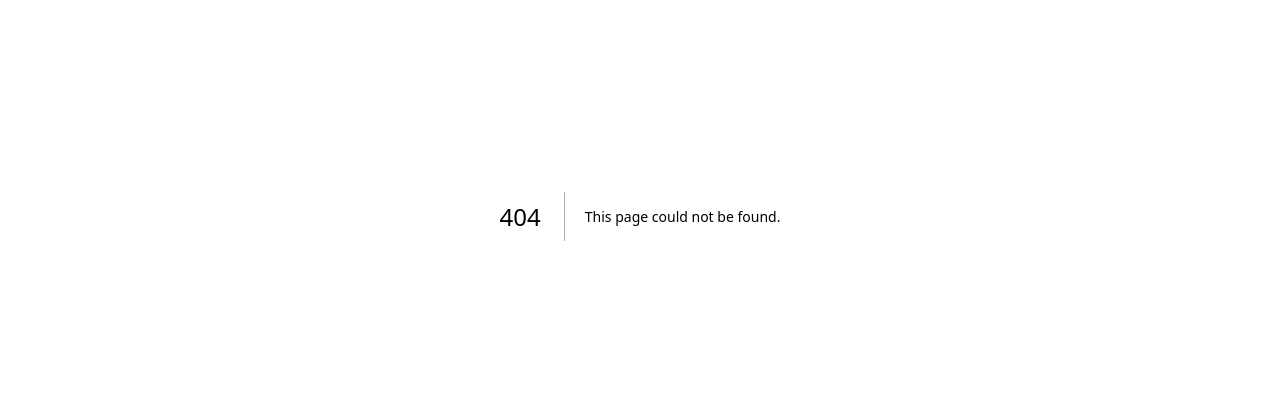
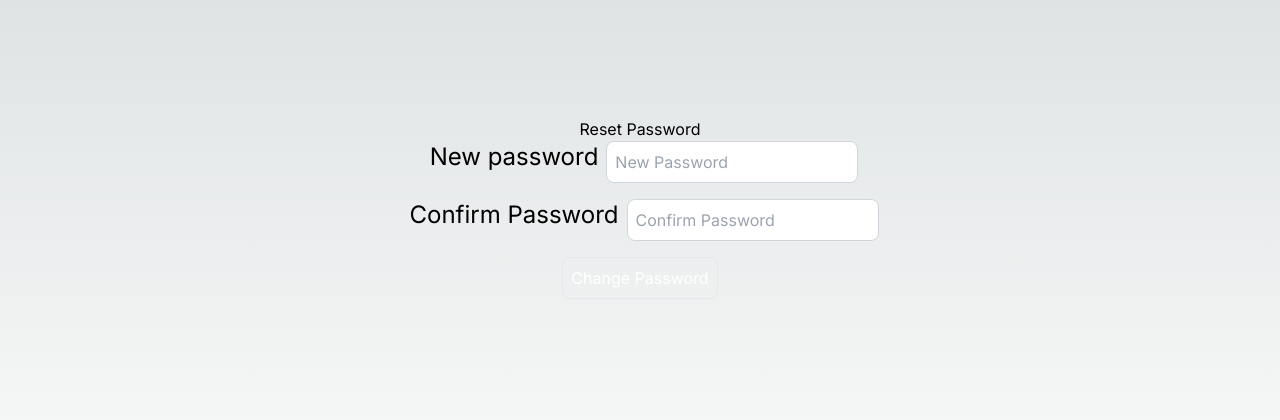
Before and after one commit to Brian-Mwangi-developer/NextjsApp, a Next.js app: page /resetpassword in a window 1280 px wide. Before the commit this address had no page. Shown: the part 184-604 px from the top of the page. Built offline with nearby package versions, Linux system fonts and the light colour scheme.

Commit message:
user can request for password reset and will receive email with reset link and it uses cookies to verify if user is allowed to change password

```diff
--- /dev/null
+++ b/src/app/api/users/forgotpassword/route.ts
@@ -0,0 +1,33 @@
+import {connect} from "@/dbConfig/db";
+import { sendEmail } from "@/helpers/mailer";
+import User from "@/models/userModel";
+import { NextRequest,NextResponse } from "next/server";
+
+
+connect();
+
+export async function POST(request:NextRequest){
+    try {
+        const reqBody = await request.json();
+        const {email} = reqBody;
+        if (!email) {
+            return NextResponse.json({ message: "Email is required.", success: false }, { status: 400 });
+          }
+        console.log(email);
+
+        //check if the email is valid
+        const user = await User.findOne({email})
+
+        if (user){
+            await sendEmail({email,emailType:"RESET",userId:user._id})
+            return NextResponse.json({message:"Email sent to user ",
+             success:true,email})
+        }else{
+            return NextResponse.json({message:"User not found",success:false})
+        }
+
+    } catch (error:any) {
+        NextResponse.json({error:error.message},{status:500});
+
+    }
+}
--- /dev/null
+++ b/src/app/api/users/resetpassword/route.ts
@@ -0,0 +1,38 @@
+import { connect } from "@/dbConfig/db";
+import User from "@/models/userModel";
+import { NextResponse, NextRequest } from "next/server";
+import bcryptjs from "bcryptjs";
+connect();
+
+export async function POST(request: NextRequest) {
+    try {
+        const requestData = await request.json();
+        const { token, newPassword, confirmPassword } = requestData;
+        console.log(requestData);
+
+        //hash the new  password
+        const salt = await bcryptjs.genSalt(10);
+        const hashedPassword = await bcryptjs.hash(newPassword, salt)
+        console.log(hashedPassword);
+        const user = await User.findOneAndUpdate({
+            forgotPasswordToken: token,
+            // forgotPasswordExpiry: { $gt: new Date() }, // Check token expiry
+            password: hashedPassword
+        })
+        if (!user) {
+            return NextResponse.json({ error: "Invalid token" }, { status: 400 })
+        }
+
+        user.forgotPasswordToken = undefined;
+        user.forgotPasswordExpiry = undefined;
+        await user.save();
+
+        return NextResponse.json({
+            message: "Password  is changed succesfully",
+            success: true
+        })
+
+    } catch (error: any) {
+        NextResponse.json({ error: error.message }, { status: 500 });
+    }
+}
--- /dev/null
+++ b/src/app/forgotpassword/page.tsx
@@ -0,0 +1,40 @@
+"use client"
+
+import axios from "axios";
+import React, { useEffect } from "react";
+
+export default function ForgotPasswordPage() {
+    const [email, setEmail] = React.useState('');
+    const [loading, setLoading] = React.useState(false)
+
+    const handleEmailsend = async () => {
+
+        try {
+            setLoading(true)
+            const response = await axios.post("/api/users/forgotpassword", {email})
+            console.log("Email sent successfully", response.data)
+
+        } catch (error: any) {
+            console.log("Email sending failed", error.message);
+
+        } finally {
+            setLoading(false);
+        }
+    }
+    return (
+        <div className="flex flex-col items-center justify-center min-h-screen py-2">
+            <label htmlFor="email"> please input your Email</label>
+            <br />
+            <h1>{loading ? "Processing" : ""}</h1>
+            <br />
+            <input
+                className="p-2 border border-gray-300 rounded-lg mb-4 focus:outline-none focus:border-gray-600 text-black"
+                type="text"
+                id="email"
+                value={email}
+                onChange={(e) => setEmail(e.target.value)}
+                placeholder="email" />
+            <button className="p-2 border border-gray-200 rounded-lg mb-4 focus:outline-none focus:border-gray-600 text-white" onClick={handleEmailsend}>{loading ? "Processing" : "Send"}</button>
+        </div>
+    )
+}
--- a/src/app/login/page.tsx
+++ b/src/app/login/page.tsx
@@ -64,6 +64,7 @@ export default function LoginPage(){
            placeholder="password" />
            <button className="p-2 border border-gray-200 rounded-lg mb-4 focus:outline-none focus:border-gray-600 text-white" onClick={onLogin}>{buttonDisabled? "No Login": "Login"}</button>
            <Link href="/signup"> visit Signup page</Link>
+           <Link href="/forgotpassword" className="text-blue-500 text"> forgot password?</Link>
         </div>
     )
 }
--- /dev/null
+++ b/src/app/resetpassword/page.tsx
@@ -0,0 +1,85 @@
+"use client"
+
+import axios from "axios";
+import React, { useState, useEffect } from "react";
+
+export default function ResetPasswordPage() {
+  const [token, setToken] = useState('');
+  const [loading, setLoading] = useState(false);
+  const [passwords, setPasswords] = useState({
+    newPassword: '',
+    confirmPassword: ''
+  });
+  const [error, setError] = useState(false);
+
+  useEffect(() => {
+    const urlToken = window.location.search.split("=")[1];
+    setToken(urlToken || '');
+  }, []);
+
+  const handleResetPassword = async () => {
+    if (passwords.newPassword !== passwords.confirmPassword) {
+      setError(true);
+      return;
+    }
+    const requestData = {
+      token,
+      newPassword: passwords.newPassword,
+      confirmPassword: passwords.confirmPassword
+    };
+
+    try {
+      setLoading(true);
+
+      if (token.length > 0) {
+        const response = await axios.post("/api/users/resetpassword",requestData);
+        console.log("Password was changed successfully", response.data);
+      } else {
+        setError(true);
+        console.log(requestData);
+        console.log("Token is invalid");
+      }
+    } catch (error:any) {
+      setError(true);
+      console.log("Password changing failed", error.message);
+    } finally {
+      setLoading(false);
+    }
+  };
+
+  return (
+    <div className="flex flex-col items-center justify-center min-h-screen py-2">
+      <label htmlFor="email">Reset Password</label>
+      <div className="flex flex-row">
+        <h1 className="text-2xl px-2">New password</h1>
+        <input
+          className="p-2 border border-gray-300 rounded-lg mb-4 focus:outline-none focus:border-gray-600 text-black"
+          type="text"
+          id="new password"
+          value={passwords.newPassword}
+          onChange={(e) => setPasswords({ ...passwords, newPassword: e.target.value })}
+          placeholder="New Password"
+        />
+      </div>
+      <div className="flex flex-row">
+        <h1 className="text-2xl px-2">Confirm Password</h1>
+        <input
+          className="p-2 border border-gray-300 rounded-lg mb-4 focus:outline-none focus:border-gray-600 text-black"
+          type="text"
+          id="confirm password"
+          value={passwords.confirmPassword}
+          onChange={(e) => setPasswords({ ...passwords, confirmPassword: e.target.value })}
+          placeholder="Confirm Password"
+        />
+      </div>
+      {error && <p className="text-red-500">Passwords do not match</p>}
+      <button
+        className="p-2 border border-gray-200 rounded-lg mb-4 focus:outline-none focus:border-gray-600 text-white"
+        onClick={handleResetPassword}
+        disabled={loading}
+      >
+        {loading ? "Processing" : "Change Password"}
+      </button>
+    </div>
+  );
+}
--- a/src/helpers/mailer.ts
+++ b/src/helpers/mailer.ts
@@ -28,10 +28,10 @@ export const sendEmail = async({email,emailType, userId}:any)=>{
           });
 
           const mailOptions ={
-            from:"talentedman254@gmail.com",
+            from:"myemail@gmail.com",
             to:email,
             subject:emailType === "VERIFY" ? "verify your email": "Reset your password",
-            html:`<p>Click <a href= "${process.env.DOMAIN}/verifyemail?token=${hashedtoken}">here</a> to ${emailType === "VERIFY" ? "verify your email":"Reset your password"}</p>`
+            html:`<p>Click <a href= "${process.env.DOMAIN}/${emailType === "VERIFY" ? 'verify':'resetpassword'}?token=${hashedtoken}">here</a> to ${emailType === "VERIFY" ? "verify your email":"Reset your password"}</p>`
           }
           const mailresponse = await transport.sendMail(mailOptions);
           return mailresponse;
--- a/src/models/userModel.js
+++ b/src/models/userModel.js
@@ -1,3 +1,4 @@
+import { timeStamp } from "console";
 import mongoose from "mongoose";
 
 const userSchema = new mongoose.Schema({
```
